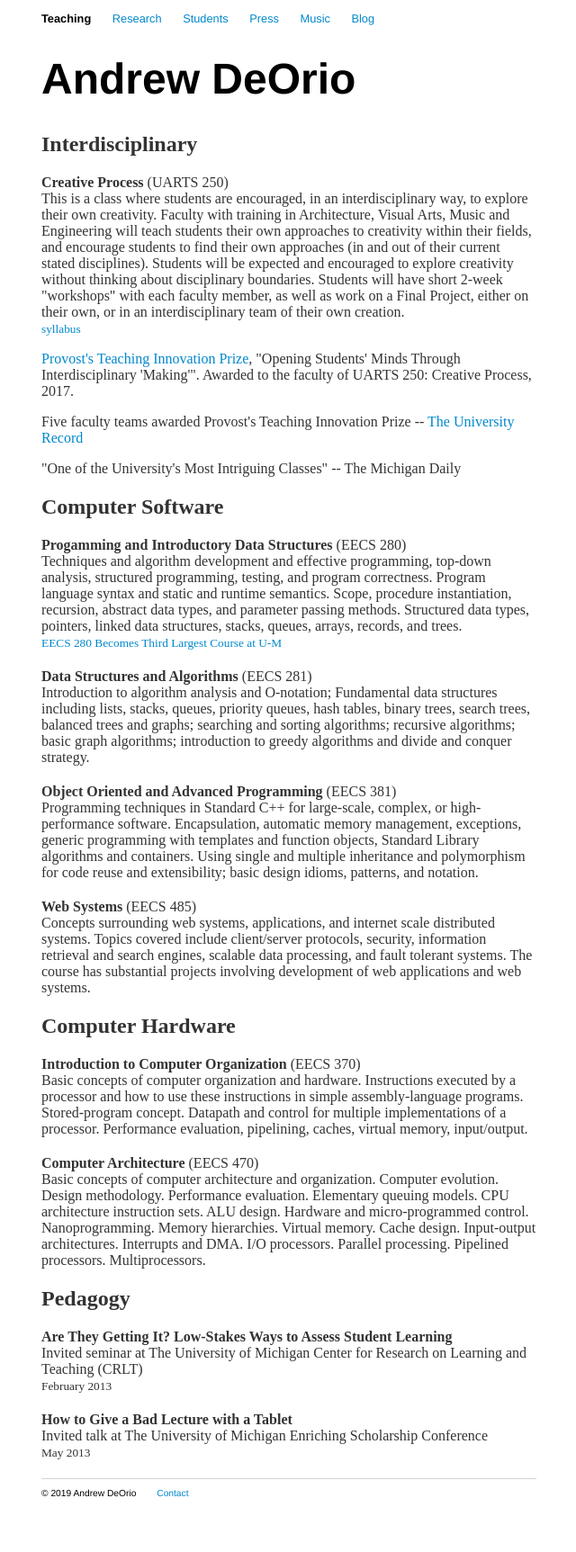
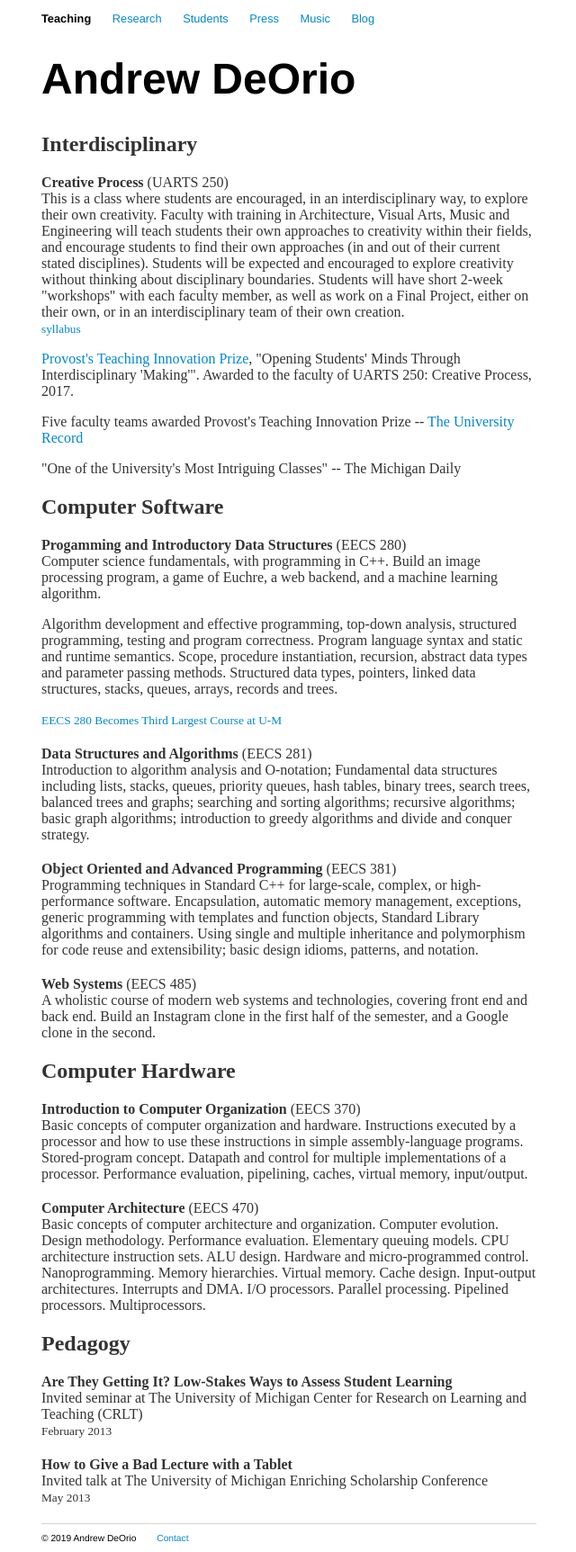
Before and after one commit to awdeorio/andrewdeorio.com, a Jekyll site: the page built from teaching/index.html, in a window 1280 px wide. Shown: the whole page at 90% size, without its empty margins (319-959 px from the left). Built offline with Jekyll 4.4.1, drawn with Linux system fonts in a browser that asks for light colours; nearby versions of some CDN libraries; before the commit the page ends 1675 px from its top, so only the background shows below that.

Commit message:
Update teaching

```diff
--- a/teaching/index.html
+++ b/teaching/index.html
@@ -21,7 +21,8 @@ This is a class where students are encouraged, in an interdisciplinary way, to e
 <div class="content">
 <h2>Computer Software</h2>
 <b>Progamming and Introductory Data Structures</b> (EECS 280)<br>
-Techniques and algorithm development and effective programming, top-down analysis, structured programming, testing, and program correctness. Program language syntax and static and runtime semantics. Scope, procedure instantiation, recursion, abstract data types, and parameter passing methods. Structured data types, pointers, linked data structures, stacks, queues, arrays, records, and trees.<br>
+Computer science fundamentals, with programming in C++.  Build an image processing program, a game of Euchre, a web backend, and a machine learning algorithm.
+<p>Algorithm development and effective programming, top-down analysis, structured programming, testing and program correctness. Program language syntax and static and runtime semantics. Scope, procedure instantiation, recursion, abstract data types and parameter passing methods. Structured data types, pointers, linked data structures, stacks, queues, arrays, records and trees.</p>
 <small>
 <a href="http://www.eecs.umich.edu/eecs/about/articles/2017/eecs-280-popular-class.html" target="_blank">EECS 280 Becomes Third Largest Course at U-M</a><br>
 </small>
@@ -39,7 +40,7 @@ Programming techniques in Standard C++ for large-scale, complex, or high-perform
 
 <div class="content">
 <b>Web Systems</b> (EECS 485)<br>
-Concepts surrounding web systems, applications, and internet scale distributed systems.  Topics covered include client/server protocols, security, information retrieval and search engines, scalable data processing, and fault tolerant systems.  The course has substantial projects involving development of web applications and web systems.<br>
+A wholistic course of modern web systems and technologies, covering front end and back end. Build an Instagram clone in the first half of the semester, and a Google clone in the second.
 </div>
 
 <div class="content">
```
